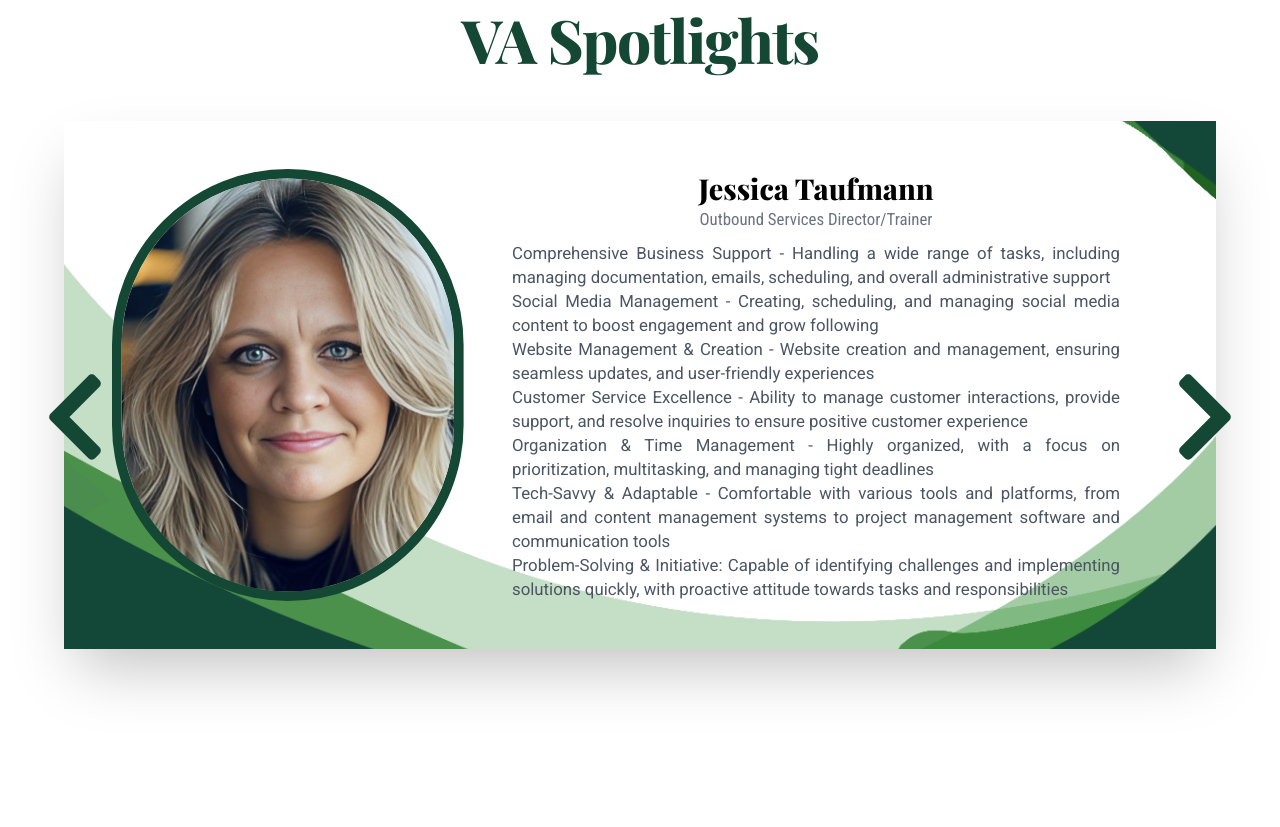
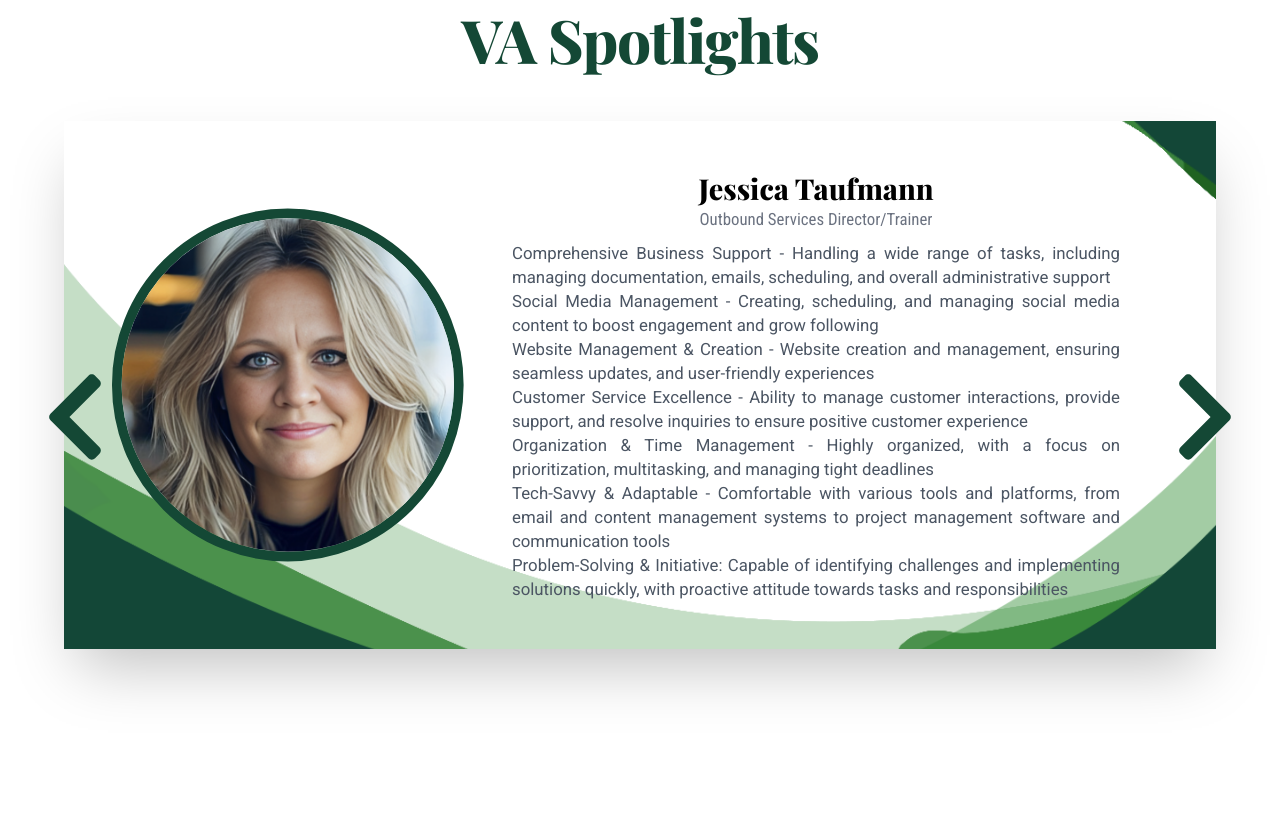
Before and after one commit to Gynius/rcfh, a React (Vite) app: page /teams in a window 1280 px wide. Shown: the part 560-1387 px from the top of the page. Built offline with nearby package versions, Linux system fonts and the light colour scheme; a web font is replaced by a local one.

Commit message:
october 03 EOD

```diff
--- a/src/components/VASpotlight2.jsx
+++ b/src/components/VASpotlight2.jsx
@@ -198,12 +198,12 @@ function VASpotlight() {
         {itemsToShow.map((spotlight, index) => (
           <div
             key={index}
-            className="w-3/4 center w-full shadow-2xl flex flex-col lg:flex-row p-10 text-black bg-hero_bg bg-cover bg-right"
+            className="w-3/4 center w-full shadow-2xl flex flex-col lg:flex-row p-10 text-black bg-hero_bg bg-cover bg-right justify-center items-center"
           >
             <img
               src={spotlight.image}
               alt={spotlight.name}
-              className="h-auto object-cover rounded-full aspect-square w-1/3 border-8 border-green"
+              className="h-auto object-cover rounded-full aspect-square w-1/3 border-8 border-green align-middle"
             />
             <div className="right text-left">
               <h3 className="font-playfair font-extrabold text-center text-2xl">
```
